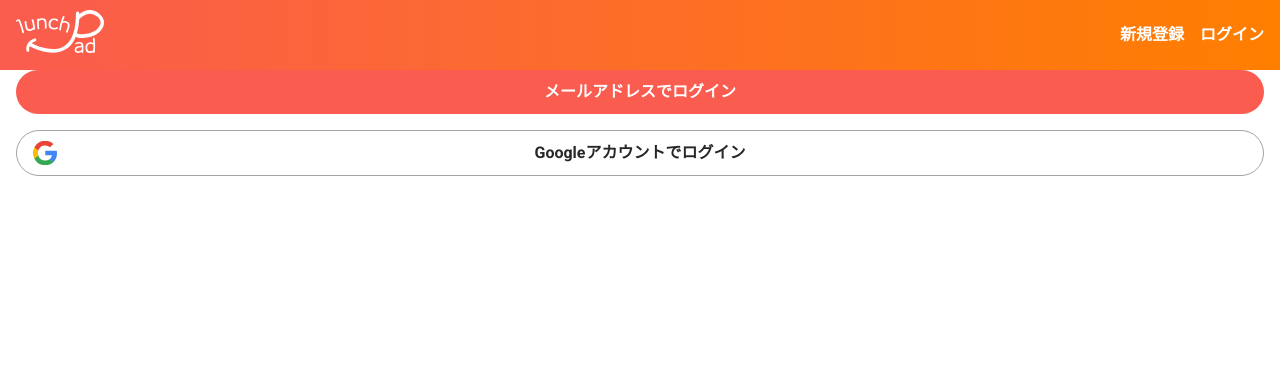
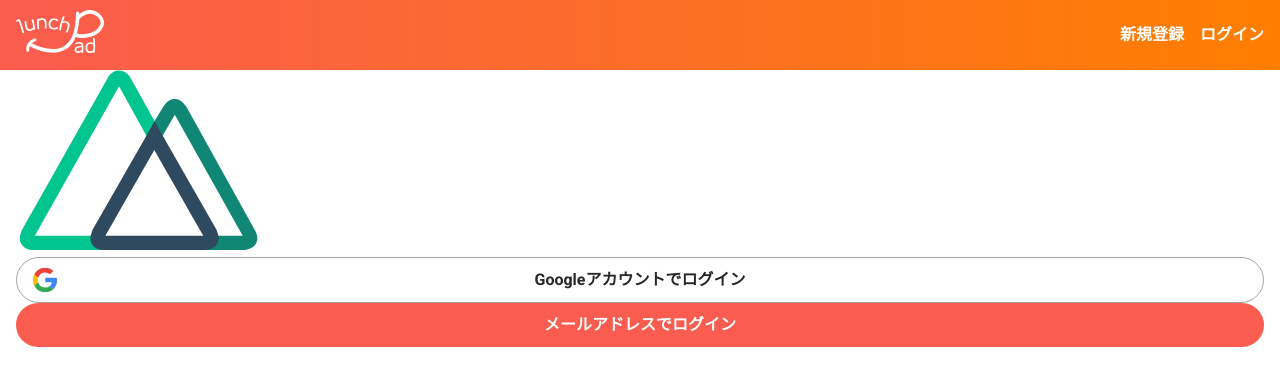
Before and after one commit to JOKOJOKO405/original-app, a Nuxt app: page / in a window 1280 px wide. Shown: the top 386 px of the page. Built offline with nearby package versions, Linux system fonts and the light colour scheme.

Commit message:
Add ロゴ、テキストリンク追加

```diff
--- a/pages/index.vue
+++ b/pages/index.vue
@@ -1,15 +1,23 @@
 <template>
   <div class="inner">
+    <Logo />
+    <GoogleLogin label="Googleアカウントでログイン" @google-login="googleLogin" />
     <Button label="メールアドレスでログイン" @onSubmit="onSubmit" />
-    <GoogleLogin label="Googleアカウントでログイン" @google-login="googleLogin" />
+    <p class="login__text"
+      @click="onSubmit"
+    >
+      アカウントをお持ちでない方はこちら
+    </p>
   </div>
 </template>
 
 <script>
+import Logo from '~/components/Logo'
 import Button from '~/components/Button'
 import GoogleLogin from '~/components/GoogleLogin'
 export default {
   components: {
+    Logo,
     Button,
     GoogleLogin,
   },
@@ -23,3 +31,13 @@ export default {
   }
 }
 </script>
+
+<style lang="scss">
+  .login{
+    &__text{
+      color: #fff;
+      text-align: center;
+      font-weight:bold;
+    }
+  }
+</style>
```
